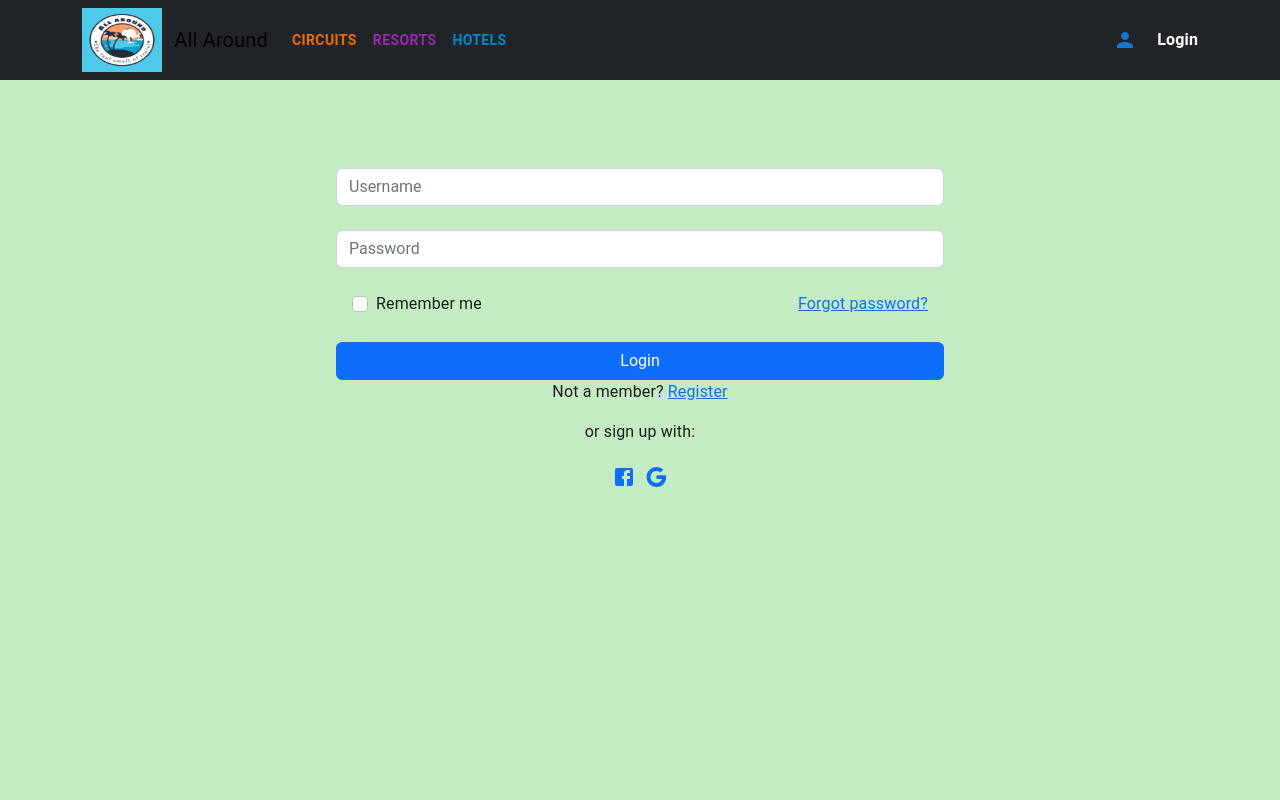
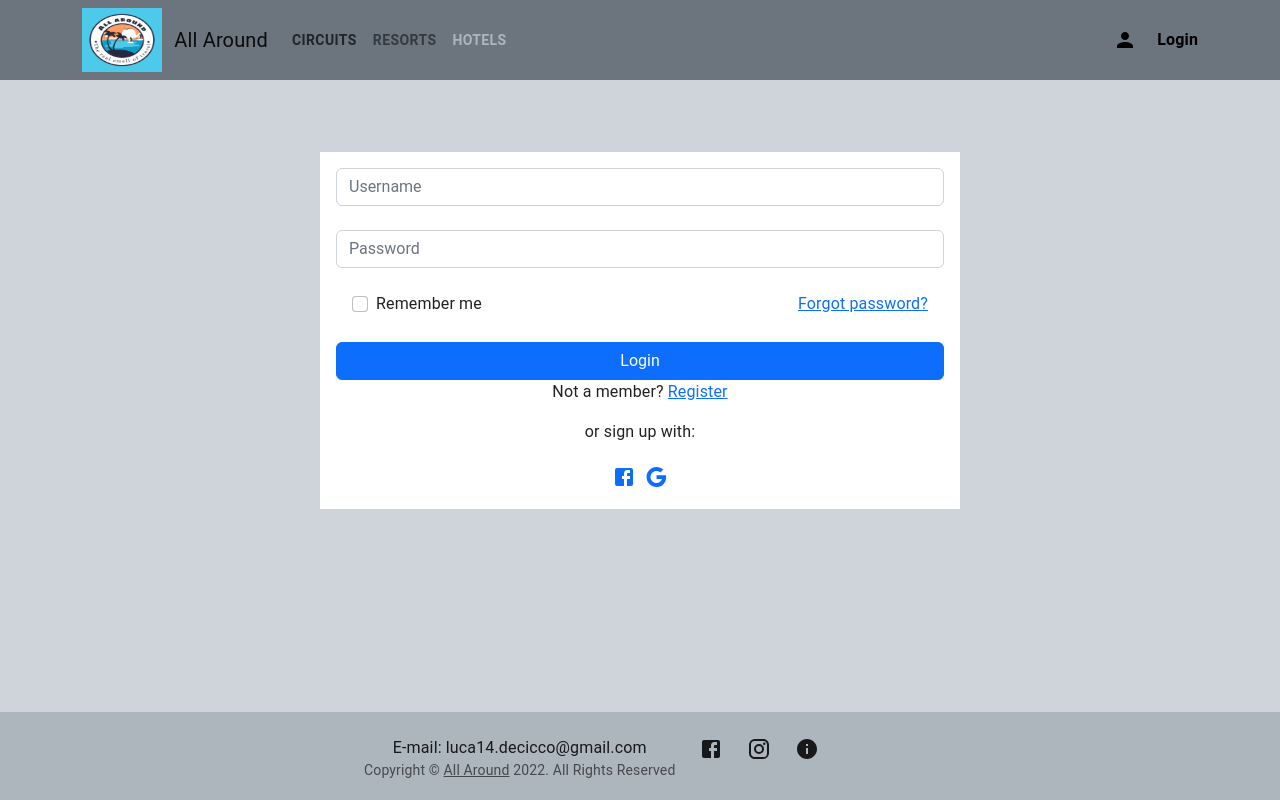
Before and after one commit to LucaDeCicco/All-Around, a React (Create React App) app in the folder my-app/: page /login in a window 1280 px wide. Shown: the top 800 px of the page. Built offline with nearby package versions, Linux system fonts and the light colour scheme.

Commit message:
refactor colors

```diff
--- a/my-app/package.json
+++ b/my-app/package.json
@@ -13,6 +13,7 @@
     "@testing-library/jest-dom": "^5.16.5",
     "@testing-library/react": "^13.4.0",
     "@testing-library/user-event": "^13.5.0",
+    "axios": "^0.24.0",
     "bootstrap": "^5.2.2",
     "dayjs": "^1.11.6",
     "framer-motion": "^7.5.3",
--- a/my-app/src/Footer.js
+++ b/my-app/src/Footer.js
@@ -29,8 +29,8 @@ export default function StickyFooter() {
 
     }
     const logoStyle = {
-        marginLeft: "2em",
-        marginTop: "1em"
+        marginLeft: "1em",
+        // marginTop: "1em"
     }
 
   return (
@@ -48,21 +48,19 @@ export default function StickyFooter() {
           py: 3,
           px: 2,
           mt: 'auto',
-          // backgroundColor: (theme) =>
-          //   theme.palette.mode === 'light'
-          //     ? theme.palette.grey[200]
-          //     : theme.palette.grey[800],
-            backgroundColor: '#B7C8B5',
-            marginTop: "???px"
+          backgroundColor: '#ADB5BD',
+          marginTop: "???px"
         }}
       >
-        <Container maxWidth="sm">
-          <Typography variant="body1">
-              E-mail: luca14.decicco@gmail.com
-
-          </Typography>
-          <Copyright />
-          <div key={"icons"} style={logosStyle}>
+        <Container maxWidth="sm" style={{textAlign: 'center', display: 'flex'}}>
+            <div style={{display: 'inline-block', verticalAlign: 'middle'}}>
+              <Typography variant="body1">
+                  E-mail: luca14.decicco@gmail.com
+              </Typography>
+                <Copyright />
+            </div>
+          {/*<div key={"icons"} style={logosStyle}>*/}
+          <div key={"icons"} style={{display: 'inline-block', alignSelf: 'start'}}>
               <FacebookIcon style={logoStyle}/>
               <InstagramIcon style={logoStyle}/>
               <InfoIcon style={logoStyle}/>
--- a/my-app/src/NavBar.js
+++ b/my-app/src/NavBar.js
@@ -19,23 +19,23 @@ function NavBar() {
 
     return (
         <>
-            {/*<Navbar style={{backgroundColor:'#B7C8B5'}}>*/}
-            <Navbar bg='dark'>
+            <Navbar style={{backgroundColor:'#6C757D'}}>
+            {/*<Navbar bg='dark'>*/}
                 <Container>
                     <img src={Logo} width={80} height={64} alt={""}/>
                     &nbsp;
                     &nbsp;
                     <Navbar.Brand href="/">All Around</Navbar.Brand>
                     <Nav className="me-auto">
-                    <NavLink style={{ textDecoration: 'none' }} to="/circuits"><Button variant="text" color={"warning"}><b>CIRCUITS</b></Button></NavLink>
-                    <NavLink style={{ textDecoration: 'none' }} to="/resorts"><Button variant="text" color={"secondary"}><b>RESORTS</b></Button></NavLink>
-                    <NavLink style={{ textDecoration: 'none' }} to="/hotels"><Button variant="text" color={"info"}><b>HOTELS</b></Button></NavLink>
+                    <NavLink style={{ textDecoration: 'none' }} to="/circuits"><Button variant="text"><b style={{color:'#212529'}}>CIRCUITS</b></Button></NavLink>
+                    <NavLink style={{ textDecoration: 'none' }} to="/resorts"><Button variant="text" color={"secondary"}><b style={{color:'#343A40'}}>RESORTS</b></Button></NavLink>
+                    <NavLink style={{ textDecoration: 'none' }} to="/hotels"><Button variant="text" color={"info"}><b style={{color:'#ADB5BD'}}>HOTELS</b></Button></NavLink>
                     </Nav>
                     <ProfileDrawer/>
                     {currentUser ? (
-                        <b style={{color:"white"}}>{currentUser.username}</b>
+                        <b style={{color:"black"}}>{currentUser.username}</b>
                     ) : (
-                        <a href={"/login"} style={{textDecoration: "none"}}><b style={{color:"white"}}>Login</b></a>
+                        <a href={"/login"} style={{textDecoration: "none"}}><b style={{color:"black"}}>Login</b></a>
                     )}
                 </Container>
             </Navbar>
--- a/my-app/src/circuit/AddCircuit.js
+++ b/my-app/src/circuit/AddCircuit.js
@@ -114,10 +114,12 @@ function AddCircuit() {
         });
         console.log("CONTROL")
         console.log(req)
-        if (req.ok) {
-            const res = await req.json();
-            console.log("uploaded files");
-        }
+        // if (req.ok) {
+        //     const res = await req.json();
+        //     console.log("uploaded files");
+        //
+        // }
+        window.location.replace("/circuits");
     }
     if (allCountries){
         return (
--- a/my-app/src/circuit/CircuitCard.js
+++ b/my-app/src/circuit/CircuitCard.js
@@ -17,18 +17,19 @@ function AirbnbCardCircuit({data}) {
     }
 
     const circuitPointer={
-        cursor: "pointer"
+        cursor: "pointer",
+        backgroundColor:'#B7C8B5'
     };
 
     return (
-        <Box maxW='sm' borderWidth='1px' borderRadius='lg' overflow='hidden' style={circuitPointer}>
+        <Box maxW='sm' borderWidth='1px' borderRadius='lg' overflow='hidden'>
             {/*<Image src={property.imageUrl} alt={property.imageAlt}/>*/}
             <img src={Myimage} alt={property.imageAlt}/>
             {/*<div>*/}
             {/*    <img src={data.images[0]} alt="React Logo" />*/}
             {/*</div>*/}
 
-            <Box p='6'>
+            <Box p='6' style={{backgroundColor:'#B7C8B5'}}>
                 <Box display='flex' alignItems='baseline'>
                     <Badge borderRadius='full' px='2' colorScheme='teal'>
                         Circuit
--- a/my-app/src/circuit/Circuits.js
+++ b/my-app/src/circuit/Circuits.js
@@ -44,11 +44,11 @@ function Circuits() {
             <div className="circuits" style={container}>
 
                 <ChakraProvider>
-                    <SimpleGrid columns={3} spacing={3}>
+                    <SimpleGrid columns={3} spacing={115}>
                     {data.map((circuit, index) => {
                         return (
-                            <Link key={`circuit_${index}`} to={`/circuit/${circuit.id}`}>
-                                <div onClick={handleClick(circuit)}>
+                            <Link key={`circuit_${index}`} to={`/circuit/${circuit.id}`} style={{maxHeight: 'fit-content'}}>
+                                <div onClick={handleClick(circuit)} className={"test"} style={{maxHeight: 'fit-content'}}>
                                     <AirbnbCard data={circuit}/>
                                 </div>
                             </Link>
--- a/my-app/src/components/Login.js
+++ b/my-app/src/components/Login.js
@@ -42,7 +42,7 @@ function Login() {
     };
 
     return (
-        <MDBContainer className="p-3 my-5 d-flex flex-column w-50">
+        <MDBContainer className="p-3 my-5 d-flex flex-column w-50" style={{backgroundColor: 'white'}}>
 
             <MDBInput wrapperClass='mb-4' placeholder='Username' id='form1' onChange={handleChangeUsername}/>
             <MDBInput wrapperClass='mb-4' placeholder='Password' id='form2' type='password' onChange={handleChangePassword}/>
--- a/my-app/src/components/ProfileDrawer.js
+++ b/my-app/src/components/ProfileDrawer.js
@@ -131,7 +131,7 @@ export default function ProfileDrawer() {
         <div>
             {['right'].map((anchor) => (
                 <React.Fragment key={anchor}>
-                    <Button onClick={toggleDrawer(anchor, true)}><PersonIcon/></Button>
+                    <Button onClick={toggleDrawer(anchor, true)}><PersonIcon style={{color:'black'}}/></Button>
                     <Drawer
                         anchor={anchor}
                         open={state[anchor]}
--- a/my-app/src/index.js
+++ b/my-app/src/index.js
@@ -24,13 +24,13 @@ import Login from "./components/Login";
 
 
 // document.body.style.backgroundColor = rgb(197, 235, 195);
-document.body.style.backgroundColor='rgb(197,235,195)';
+document.body.style.backgroundColor='#CED4DA';
 const root = ReactDOM.createRoot(document.getElementById('root'));
 root.render(
   <React.StrictMode>
     <BrowserRouter>
         <NavBar/>
-      <div style={{minHeight: "100vh"}}>
+      <div style={{minHeight: "70vh"}}>
         <Routes>
           <Route index element={<MainPage />} />
           <Route path="circuits" element={<Circuits />}/>
```
Also changed, not shown: 1 other file (tests, documents, lock files or other folders).
